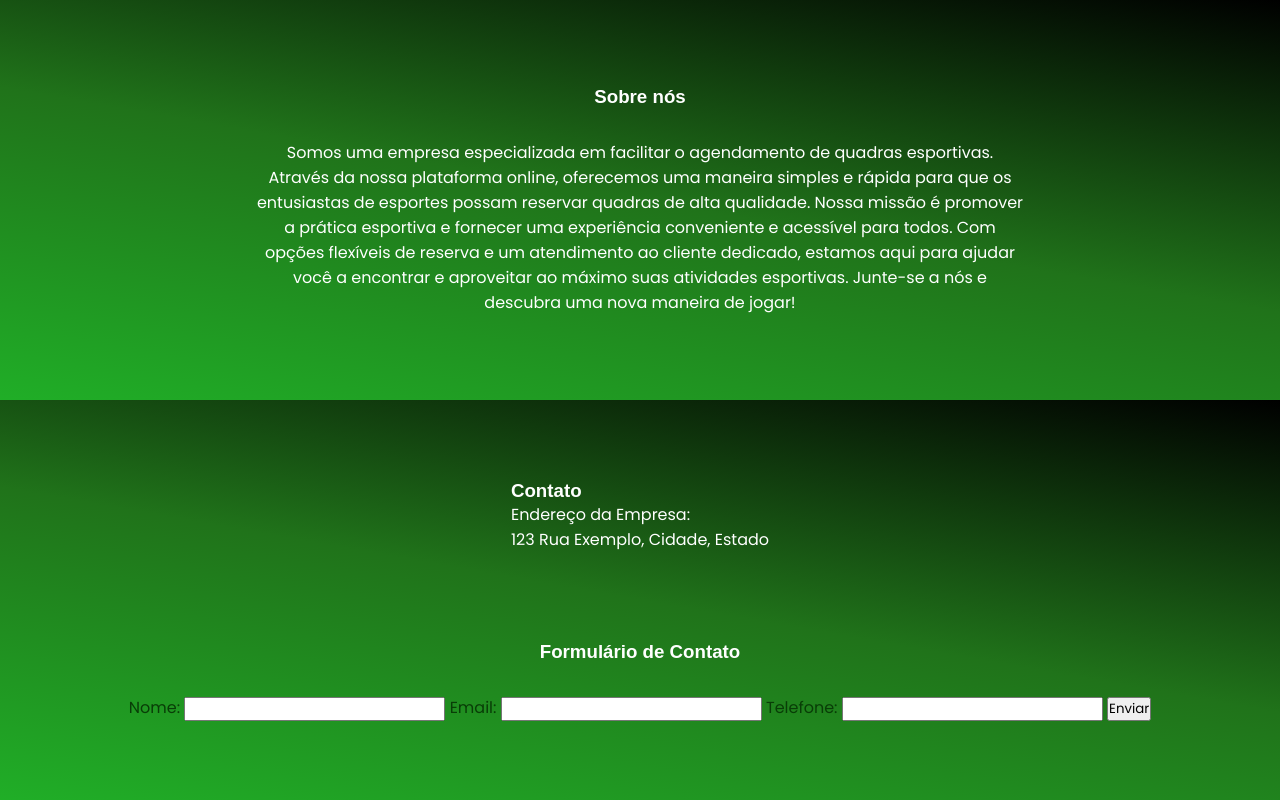
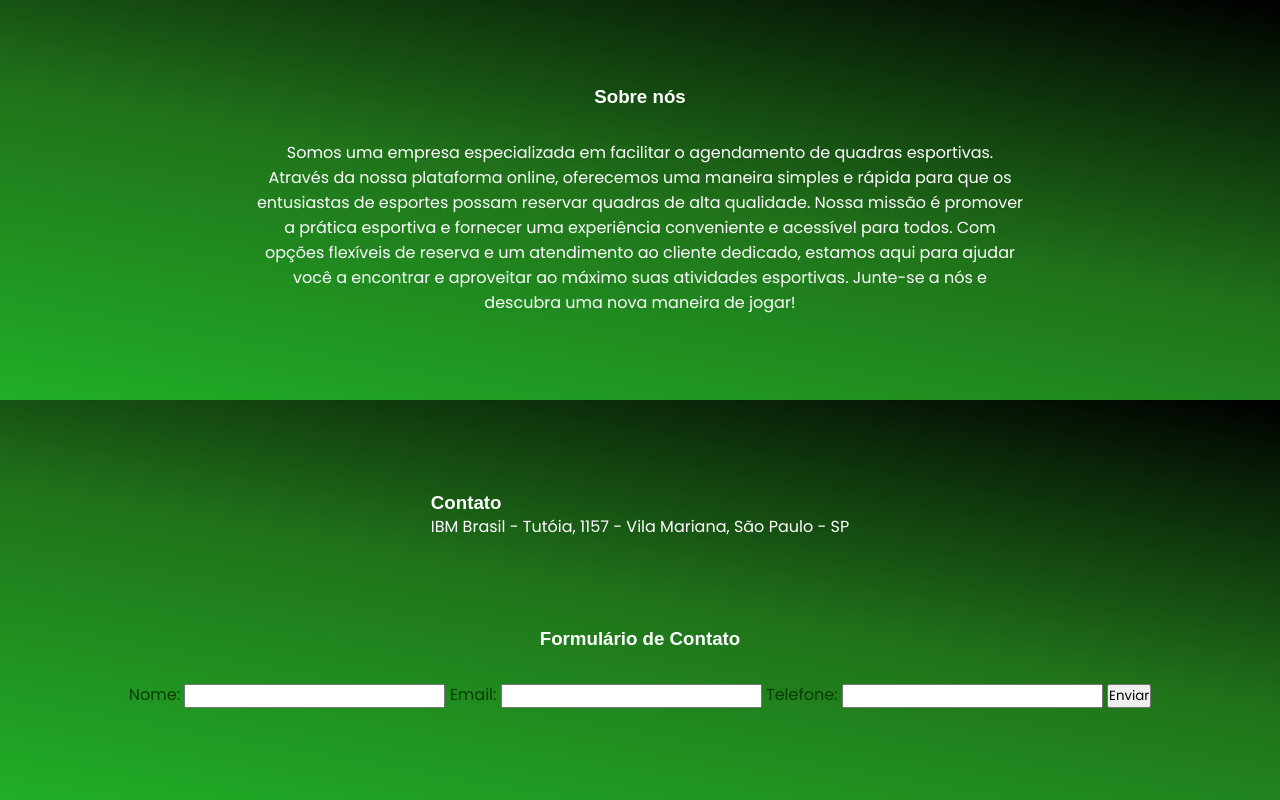
Before and after one commit to RodrigoSantos05/landingpagePrincipal, a plain HTML site: page landingpage2/index.html in a window 1280 px wide. Shown: the part 1200-2000 px from the top of the page. Drawn offline with nearby package versions, Linux system fonts and the light colour scheme.

Commit message:
Update index.html

```diff
--- a/landingpage2/index.html
+++ b/landingpage2/index.html
@@ -66,8 +66,9 @@
                 <section id="Contact" class="third-section" >
                         <div class="container">
                             <h3>Contato</h3>
-                            <p>Endereço da Empresa:</p>
-                            <p>123 Rua Exemplo, Cidade, Estado</p>
+                            <p>
+                                IBM Brasil - Tutóia, 1157 - Vila Mariana, São Paulo - SP
+                            </p>
                         </div>
                             <div id="imagem" class="home-img1">
                                 <img src="">
```
